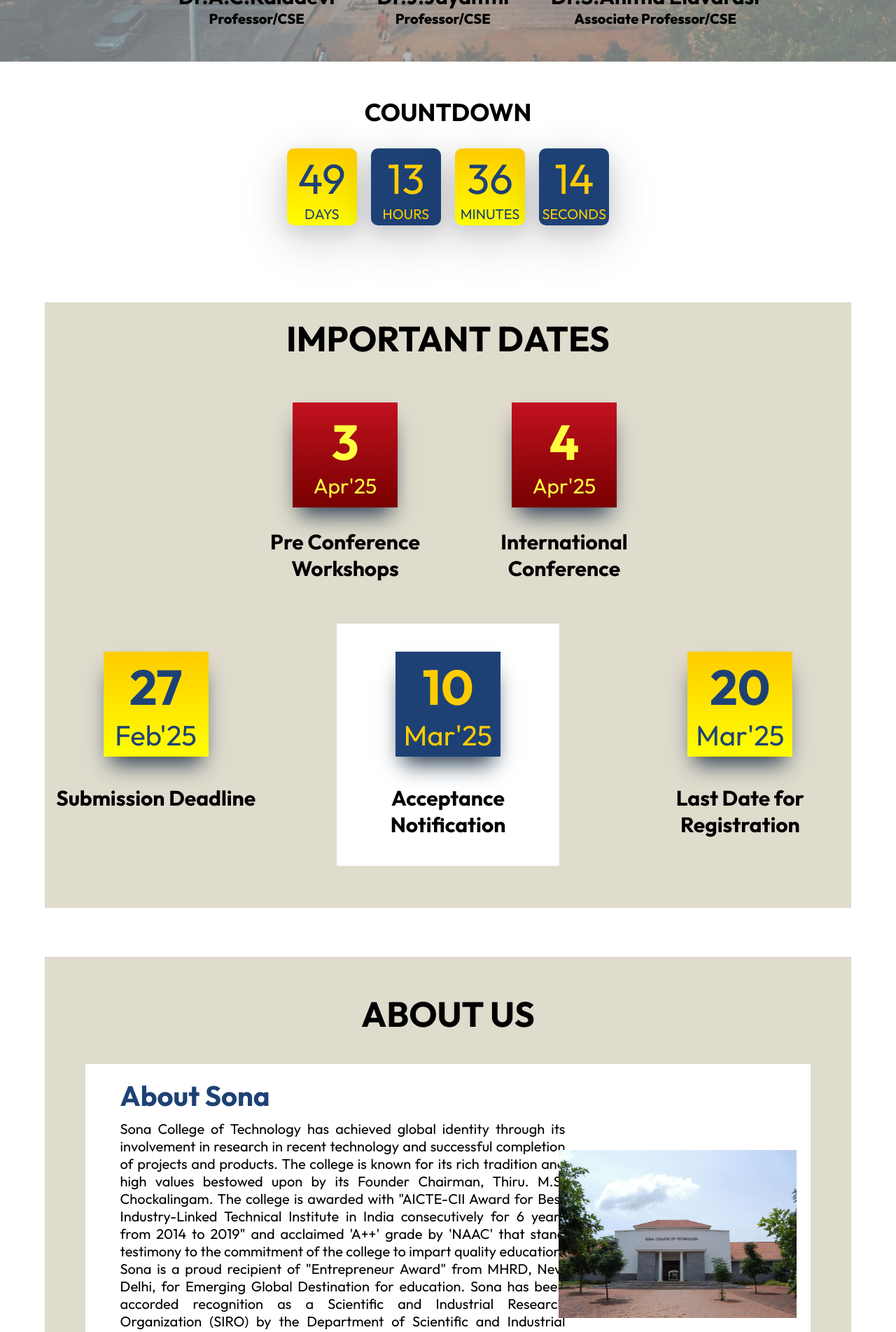
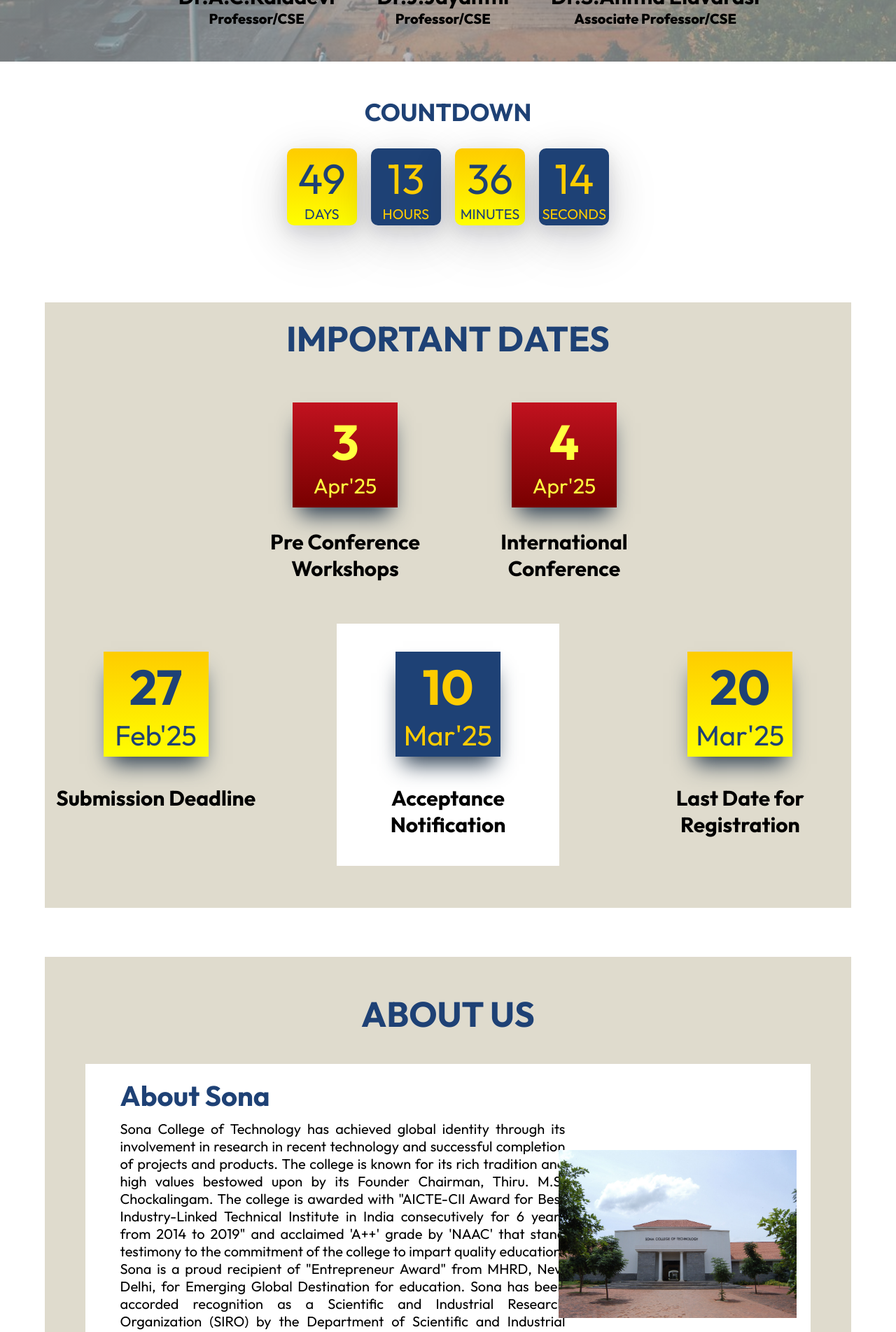
Before and after one commit to Gangadharan1512/icciss, a React (Vite) app: page / in a window 1280 px wide. Shown: the part 1200-3103 px from the top of the page at 70% size. Built offline with nearby package versions, Linux system fonts and the light colour scheme.

Commit message:
seventh commit

```diff
--- a/src/Components/About/About.css
+++ b/src/Components/About/About.css
@@ -14,6 +14,7 @@
     padding-top: 50px;
     text-align: center;
     font-size: 50px;
+    color: #1e4175;
 }
 
 
--- a/src/Components/CFP/Cfp.css
+++ b/src/Components/CFP/Cfp.css
@@ -8,6 +8,7 @@
     font-size: 50px;
     text-align: center;
     padding: 20px;
+    color: #1e4175;
 }
 
 .cfp h4{
--- a/src/Components/Committee/Committee.css
+++ b/src/Components/Committee/Committee.css
@@ -9,6 +9,7 @@
     font-size: 50px;
     text-align: center;
     padding: 20px;
+    color: #1e4175;
 }
 
 
--- a/src/Components/CountDown/Countdown.css
+++ b/src/Components/CountDown/Countdown.css
@@ -12,6 +12,7 @@
 .count h2{
     font-size: 35px;
     padding-bottom: 30px;
+    color: #1e4175;
 }
 
 .ctdn{
--- a/src/Components/Dates/Dates.css
+++ b/src/Components/Dates/Dates.css
@@ -9,6 +9,7 @@
 
 .dates h1{
     font-size: 50px;
+    color: #1e4175;
 }
 
 
--- a/src/Components/Publications/Publications.css
+++ b/src/Components/Publications/Publications.css
@@ -8,6 +8,7 @@
     font-size: 50px;
     text-align: center;
     padding: 20px;
+    color: #1e4175;
 }
 
 .pub h4{
--- a/src/Components/Registrations/Registrations.css
+++ b/src/Components/Registrations/Registrations.css
@@ -26,6 +26,7 @@
     font-size: 35px;
     padding-top: 20px;
     padding-left: 30px;
+    color: #1e4175;
 }
 
 
@@ -84,6 +85,7 @@ table{
     padding: 5px;
     font-size: 35px;
     padding-top: 20px;
+    color: #1e4175;
 }
 
 .r2 {
```
